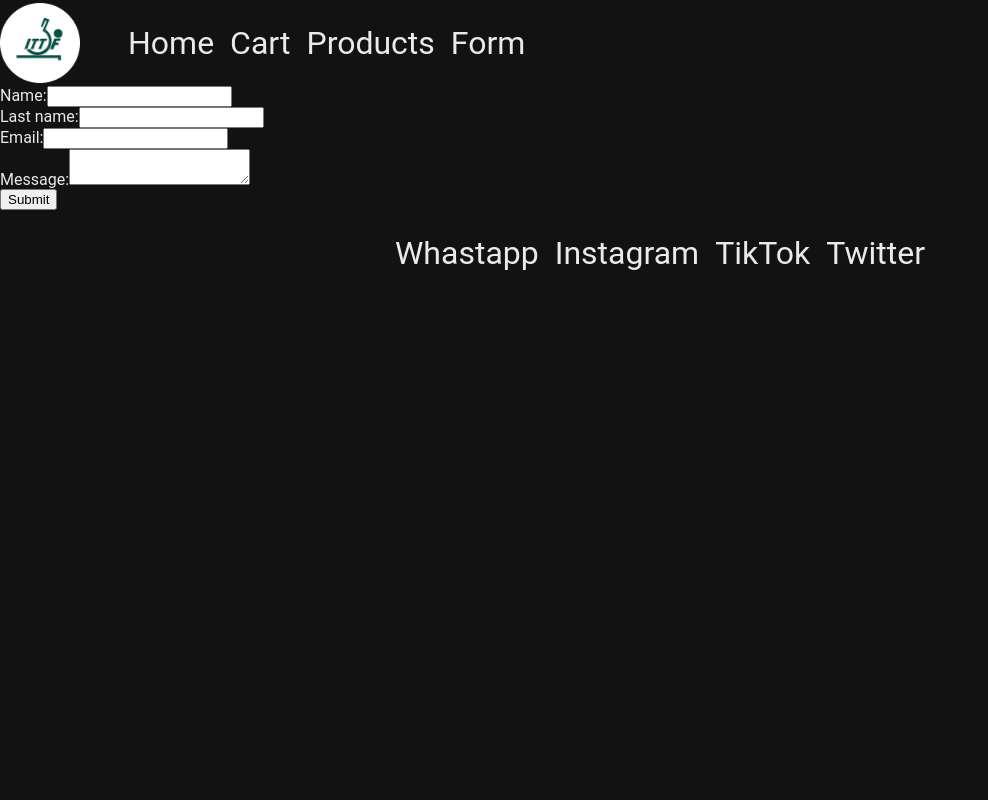
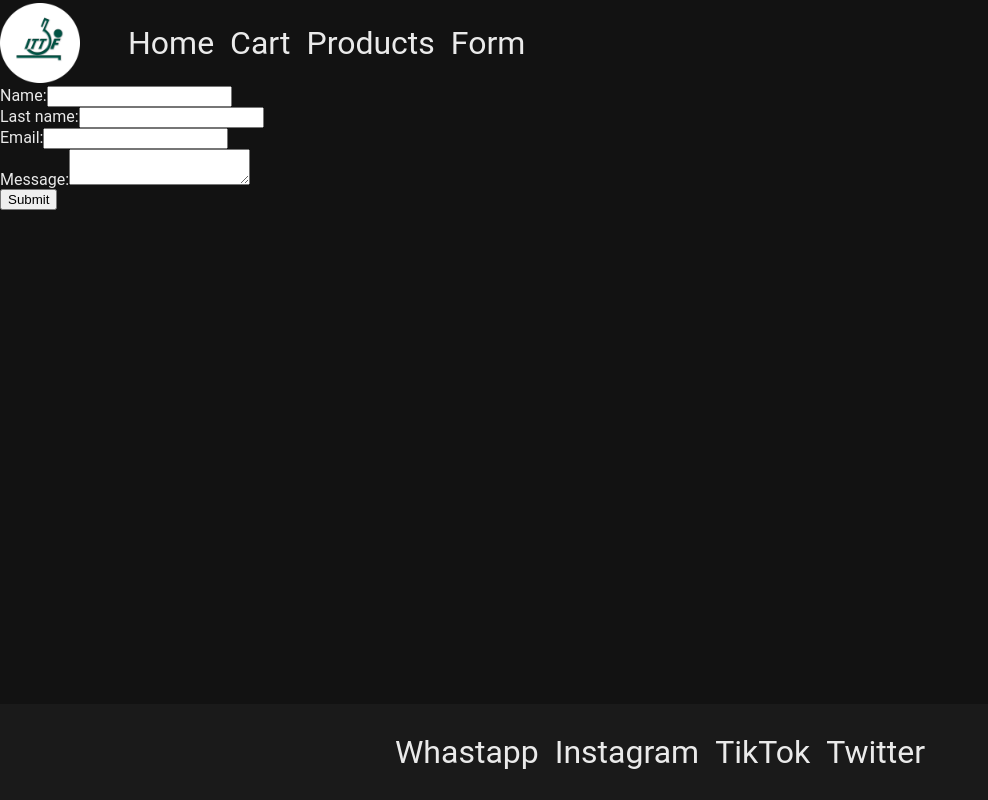
Before and after one commit to mariok99/proyecto-react, a React (Vite) app: page /form in a window 1280 px wide. Shown: the whole page, without its empty margins (0-988 px from the left). Built offline with nearby package versions, Linux system fonts and the light colour scheme.

Commit message:
Mejora del footer

```diff
--- /dev/null
+++ b/src/components/Footer/Footer.css
@@ -0,0 +1,7 @@
+footer {
+    display: flex;
+    justify-content: center;
+    margin-top: auto;
+    padding: 5px;
+    background-color: #1a1a1a;
+}
--- a/src/components/Footer/Footer.jsx
+++ b/src/components/Footer/Footer.jsx
@@ -1,3 +1,4 @@
+import './Footer.css'
 export const Footer = () => {
     return (
         <footer>
```
